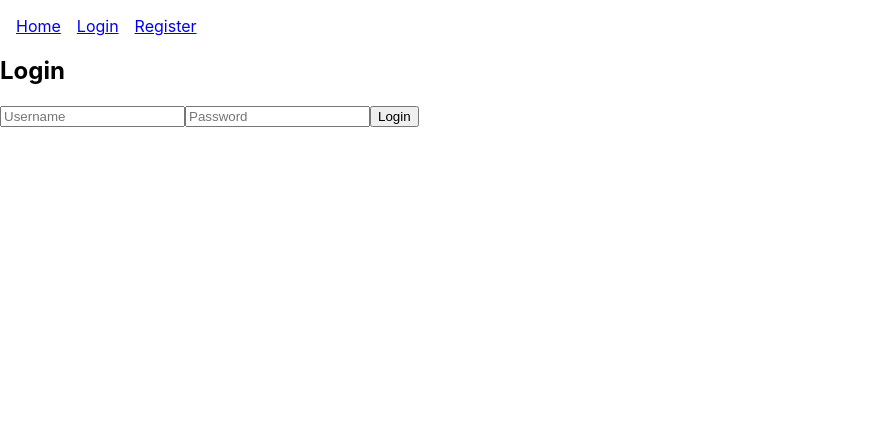
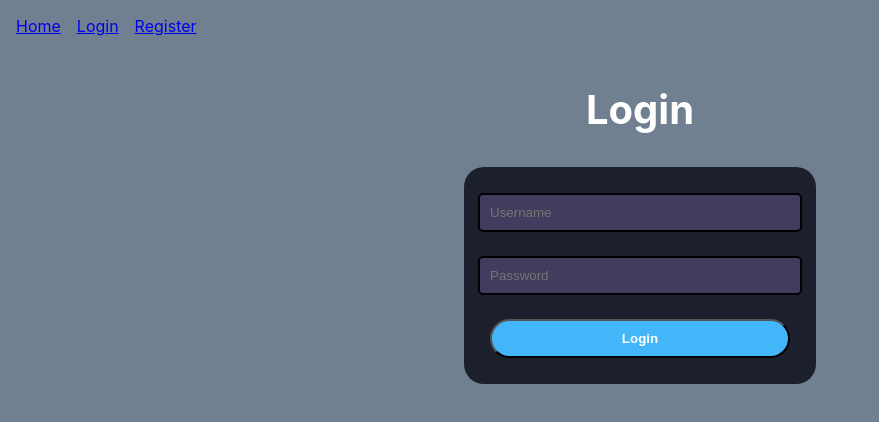
Before and after one commit to Reven246/SIS3_Project, a React (Create React App) app in the folder frontend/: page /login in a window 1280 px wide. Shown: the top 422 px of the page, without its empty margins (0-879 px from the left). Built offline with nearby package versions, Linux system fonts and the light colour scheme.

Commit message:
frontend, stylan login/register page, oglasi niso več list, ampak v divu kot <p>

```diff
--- a/frontend/src/App.css
+++ b/frontend/src/App.css
@@ -36,3 +36,71 @@
     transform: rotate(360deg);
   }
 }
+
+.register-form {
+  align-items:center;
+  background-color: rgb(28, 31, 44);
+  display: flex;
+  flex-direction: column;
+  gap: 1.5rem;
+  text-align:center;
+  padding: 2%;
+  width: 300px;
+  margin: auto;
+  border-radius: 20px;
+}
+
+h2{
+text-align: center;
+color: white;
+font-size: 40px;
+}
+
+.register-form input{
+  border-radius: 5px;
+  width: 300px;
+  padding: 10px;
+  border: 2px solid black;
+  background-color: rgb(66,61,94);
+  color: rgb(152,171,204);
+}
+
+.register-form button{
+  padding: 10px;
+  border-radius: 30px;
+  transition: box-shadow 0.3s ease;
+  cursor: pointer;
+  width: 300px;
+  background-color: rgb(67, 182, 249);
+  color: white;
+  font-size: 15;
+  font-weight: bolder;
+}
+
+.register-form button:hover{
+  box-shadow: 0px 0px 40px #61dafb;
+}
+
+body {
+  background-color: rgb(112, 128, 144);
+}
+
+.oglasi {
+ background-color: rgb(28, 31, 44);
+ padding: 5px;
+ margin: 10px;
+ color: white;
+}
+
+.ads-list {
+  display: flex;
+  flex-direction: column;
+  gap: 1rem;
+}
+
+.ad-item {
+  padding: 1rem;
+  border: 1px solid #ddd;
+  border-radius: 8px;
+  background-color: #fafafa;
+}
--- a/frontend/src/App.js
+++ b/frontend/src/App.js
@@ -1,23 +1,27 @@
-import React, { } from 'react';
-import { BrowserRouter as Router, Routes, Route, Link } from 'react-router-dom';
+// App.js
+import React, { useState, useEffect } from 'react';
+import { BrowserRouter as Router, Routes, Route } from 'react-router-dom';
 import Home from './pages/Home';
 import Login from './pages/Login';
 import Register from './pages/Register';
+import Header from './pages/Header';
 
 function App() {
+  const [loggedInUser, setLoggedInUser] = useState(null);
 
+  useEffect(() => {
+    const storedUser = localStorage.getItem('username');
+    if (storedUser) {
+      setLoggedInUser(storedUser);
+    }
+  }, []);
 
   return (
     <Router>
-      <nav style={{ margin: '1rem' }}>
-        <Link to="/" style={{ marginRight: '1rem' }}>Home</Link>
-        <Link to="/login" style={{ marginRight: '1rem' }}>Login</Link>
-        <Link to="/register">Register</Link>
-      </nav>
-
+      <Header loggedInUser={loggedInUser} setLoggedInUser={setLoggedInUser} />
       <Routes>
-        <Route path="/" element={<Home />} />
-        <Route path="/login" element={<Login />} />
+        <Route path="/" element={<Home loggedInUser={loggedInUser} />} />
+        <Route path="/login" element={<Login setLoggedInUser={setLoggedInUser} />} />
         <Route path="/register" element={<Register />} />
       </Routes>
     </Router>
--- /dev/null
+++ b/frontend/src/pages/Header.js
@@ -0,0 +1,32 @@
+// src/components/Header.js
+import React from 'react';
+import { Link, useNavigate } from 'react-router-dom';
+
+function Header({ loggedInUser, setLoggedInUser }) {
+  const navigate = useNavigate();
+
+  const handleLogout = () => {
+    localStorage.removeItem('username');
+    setLoggedInUser(null);
+    navigate('/login');
+  };
+
+  return (
+    <header style={{ display: 'flex', justifyContent: 'space-between', alignItems: 'center', padding: '1rem' }}>
+      <nav style={{ display: 'flex', gap: '1rem' }}>
+        <Link to="/">Home</Link>
+        {!loggedInUser && <Link to="/login">Login</Link>}
+        {!loggedInUser && <Link to="/register">Register</Link>}
+      </nav>
+
+      {loggedInUser && (
+        <div>
+          <span style={{ marginRight: '1rem' }}>Logged in as <strong>{loggedInUser}</strong></span>
+          <button onClick={handleLogout}>Logout</button>
+        </div>
+      )}
+    </header>
+  );
+}
+
+export default Header;
--- a/frontend/src/pages/Home.js
+++ b/frontend/src/pages/Home.js
@@ -108,13 +108,6 @@ const handleEditSubmit = (e) => {
   };
 
 
-
-const handleLogout = () => {
-  localStorage.removeItem('username');
-  setLoggedInUser(null);
-};
-
-
   const gameOptions = ['Valorant', 'League of Legends', 'CS2', 'Overwatch'];
 
   const rankOptions = {
@@ -152,14 +145,6 @@ const handleLogout = () => {
 
   return (
   <div style={{padding:'5rem'}}>
-    {loggedInUser&&(
-
-      <div>
-        Logged in as <strong>{loggedInUser}</strong>
-        <button onClick={handleLogout}>Logout</button>
-      </div>
-    )}
-
     {loggedInUser ? (
       <form onSubmit={handleSubmit} style={{ marginBottom: '2rem' }}>
         <div>
@@ -259,7 +244,7 @@ const handleLogout = () => {
         </select>
       </div>
 
-      <ul>
+<div className="ads-list">
   {ads
     .filter((ad) => {
       return (
@@ -269,22 +254,24 @@ const handleLogout = () => {
       );
     })
     .map((ad) => (
+      <div key={ad.id} className="ad-item">
+        <h3>{ad.title}</h3>
+        <p><strong>Game:</strong> {ad.game}</p>
+        <p><strong>Rank:</strong> {ad.rank}</p>
+        <p><strong>Region:</strong> {ad.region}</p>
+        <p><strong>By:</strong> {ad.creator}</p>
+        <p><strong>Description:</strong> {ad.description}</p>
 
-            <li key={ad.id}>
-              <strong>{ad.title}</strong> ({ad.game}, {ad.rank}, {ad.region}) - by {ad.creator}: {ad.description}
-
-              {loggedInUser && loggedInUser === ad.creator&&(
+        {loggedInUser === ad.creator && (
+          <>
             <button
               onClick={() => handleDelete(ad.id)}
-                style={{ marginLeft: '1rem', color: 'red' }}
+              style={{ marginRight: '0.5rem', color: 'red' }}
             >
               Delete
-              </button>)}
-              {loggedInUser && loggedInUser === ad.creator&&(
+            </button>
             <button
               onClick={() => {
-                  console.log('Edit clicked:', ad);
-                  console.log('ad.game:', ad.game);
                 setEditingAd(ad.id);
                 setEditTitle(ad.title);
                 setEditDescription(ad.description);
@@ -292,14 +279,15 @@ const handleLogout = () => {
                 setEditRank(ad.rank);
                 setEditRegion(ad.region);
               }}
-                style={{ marginLeft: '1rem' }}
             >
               Edit
             </button>
+          </>
         )}
-            </li>
+      </div>
     ))}
-      </ul>
+</div>
+
 
       {editingAd && (
         <div style={{ marginTop: '2rem' }}>
--- a/frontend/src/pages/Login.js
+++ b/frontend/src/pages/Login.js
@@ -32,22 +32,28 @@ function Login( {setLoggedInUser}) {
     .catch((err) => console.error('Login error:', err));
 };
   return (
-        <div style={{ marginBottom: '2rem' }}>
+        <div>
           <h2>Login</h2>
-          <form onSubmit={handleLogin}>
+          <form onSubmit={handleLogin} className="register-form">
+          <div>
             <input
               type="text"
               placeholder="Username"
               value={username}
               onChange={(e) => setUsername(e.target.value)}
             />
+            </div>
+            <div>
             <input
               type="password"
               placeholder="Password"
               value={password}
               onChange={(e) => setPassword(e.target.value)}
             />
+            </div>
+            <div>
             <button type="submit">Login</button>
+            </div>
           </form>
         </div>
   );
--- a/frontend/src/pages/Register.js
+++ b/frontend/src/pages/Register.js
@@ -1,5 +1,6 @@
 import React, { useState } from 'react';
 import { useNavigate } from 'react-router-dom';
+import '../App.css';
 
 function Register() {
   const navigate = useNavigate();
@@ -31,22 +32,29 @@ const handleRegister = (e) => {
 };
 
   return (
-<div style={{ marginBottom: '2rem' }}>
+<div>
           <h2>Register</h2>
-          <form onSubmit={handleRegister}>
+          <form onSubmit={handleRegister} className="register-form">
+            <div>
             <input
               type="text"
               placeholder="Username"
               value={regUsername}
               onChange={(e) => setRegUsername(e.target.value)}
             />
+            </div>
+
+            <div>
             <input
               type="password"
               placeholder="Password"
               value={regPassword}
               onChange={(e) => setRegPassword(e.target.value)}
             />
-            <button type="submit">Register</button>
+            </div>
+            <div>
+            <button type="submit">Create an account</button>
+            </div>
           </form>
         </div>
   );
```
Lines whose indentation alone changed are shown as unchanged.
